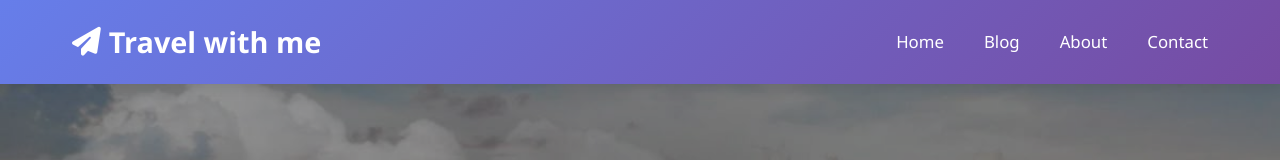
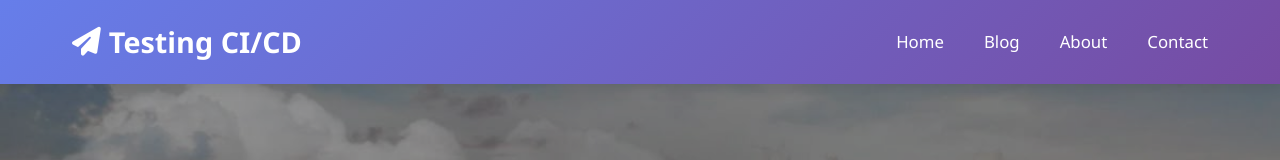
Before and after one commit to toobunbo/mini-cloud-project, a plain HTML site: page services/web-server/home.html in a window 1280 px wide. Shown: the top 160 px of the page. Drawn offline with Linux system fonts and the light colour scheme.

Commit message:
tester demo CI/CD

```diff
--- a/services/web-server/home.html
+++ b/services/web-server/home.html
@@ -271,7 +271,7 @@
     <!-- Header -->
     <header>
         <nav>
-            <a href="/" class="logo"><i class="fas fa-paper-plane"></i> Travel with me</a>
+            <a href="/" class="logo"><i class="fas fa-paper-plane"></i> Testing CI/CD </a>
             <ul class="nav-menu">
                 <li><a href="/">Home</a></li>
                 <li><a href="/blog/">Blog</a></li>
```
